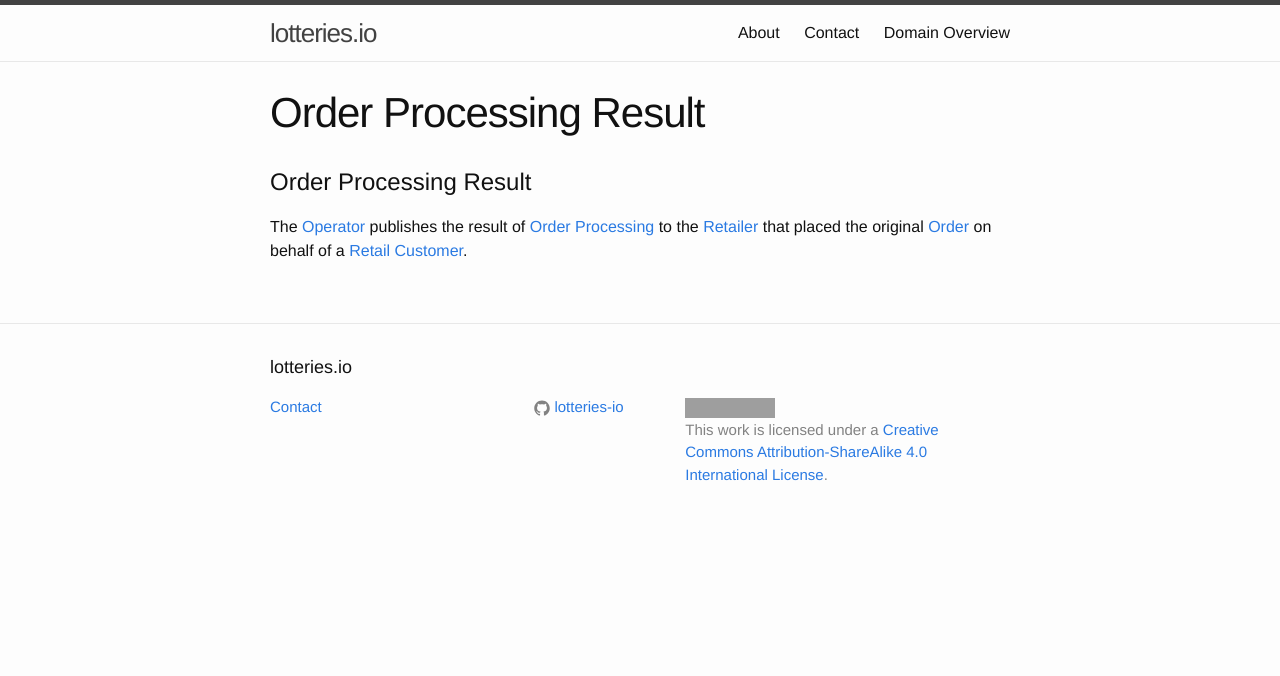
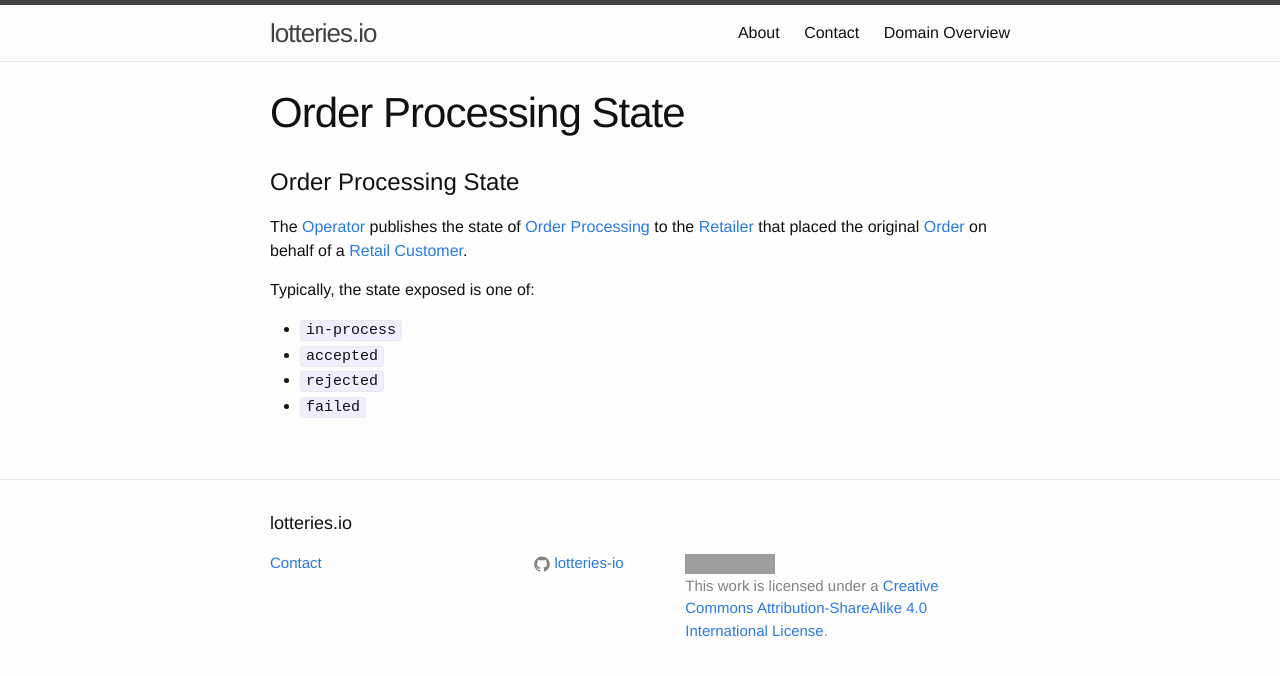
Before and after one commit to lotteries-io/lotteries-io.github.io, a Jekyll site: the page built from _concepts/order-processing-result.md, in a window 1280 px wide. Shown: the top 676 px of the page. Built offline with Jekyll 4.4.1, drawn with Linux system fonts in a browser that asks for light colours; grey boxes are pictures that could not be loaded.

Commit message:
Update order-processing-result.md

```diff
--- a/_concepts/order-processing-result.md
+++ b/_concepts/order-processing-result.md
@@ -1,7 +1,14 @@
 ---
 layout: page
-title: Order Processing Result
+title: Order Processing State
 ---
 
-# Order Processing Result
-The [Operator](operator) publishes the result of [Order Processing](order-processing) to the [Retailer](retailer) that placed the original [Order](order) on behalf of a [Retail Customer](retail-customer).
+# Order Processing State
+The [Operator](operator) publishes the state of [Order Processing](order-processing) to the [Retailer](retailer) that placed the original [Order](order) on behalf of a [Retail Customer](retail-customer).
+
+Typically, the state exposed is one of:
+
+* `in-process`
+* `accepted`
+* `rejected`
+* `failed`
```
